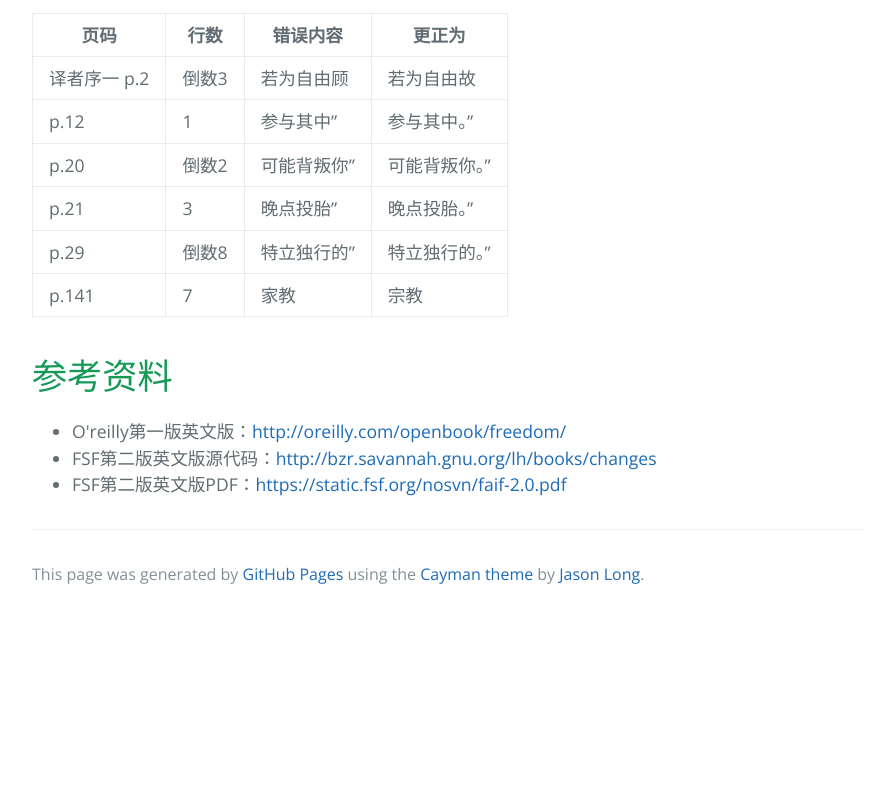
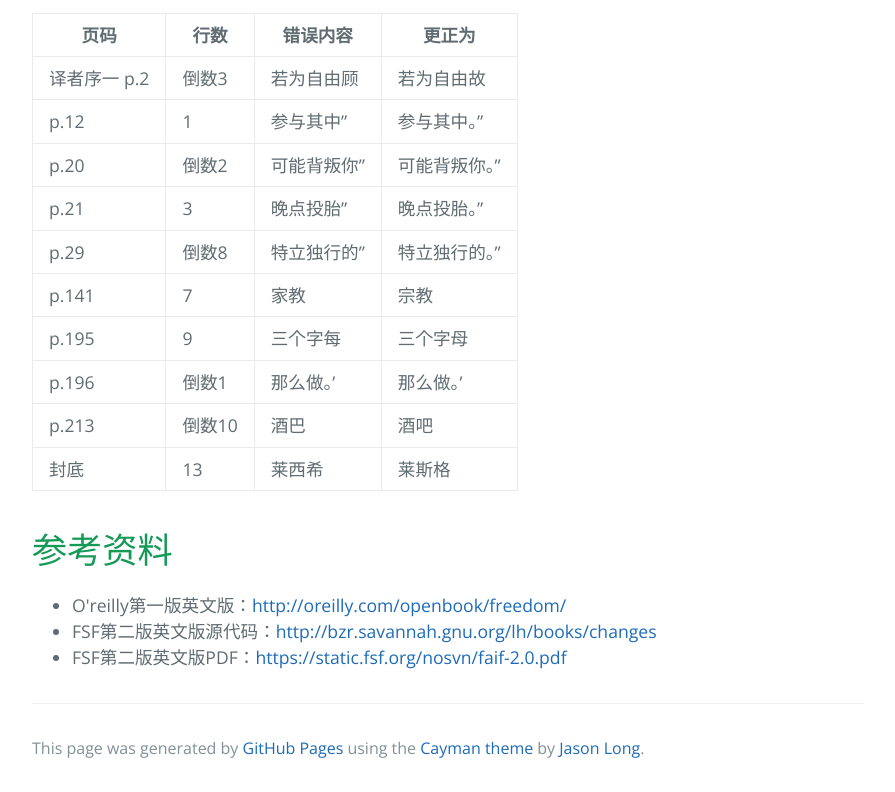
Before and after one commit to faifchs/faifchs.github.io, a plain HTML site: page index.html in a window 1280 px wide. Shown: the part 1115-1907 px from the top of the page, without its empty margins (192-1087 px from the left). Before the commit the page ends 1733 px from the top, so only its background shows below. Drawn offline with nearby package versions, Linux system fonts and the light colour scheme.

```diff
--- a/index.html
+++ b/index.html
@@ -90,6 +90,30 @@
 <td>家教</td>
 <td>宗教</td>
 </tr>
+<tr>
+<td>p.195</td>
+<td>9</td>
+<td>三个字每</td>
+<td>三个字母</td>
+</tr>
+<tr>
+<td>p.196</td>
+<td>倒数1</td>
+<td>那么做。’</td>
+<td>那么做。’</td>
+</tr>
+<tr>
+<td>p.213</td>
+<td>倒数10</td>
+<td>酒巴</td>
+<td>酒吧</td>
+</tr>
+<tr>
+<td>封底</td>
+<td>13</td>
+<td>莱西希</td>
+<td>莱斯格</td>
+</tr>
 </tbody>
 </table>
 
```
Also changed, not shown: params.json (+1 -1 lines).
